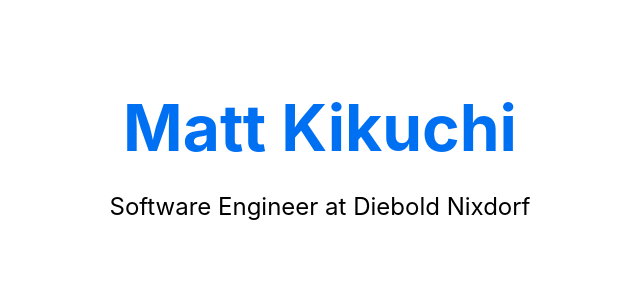
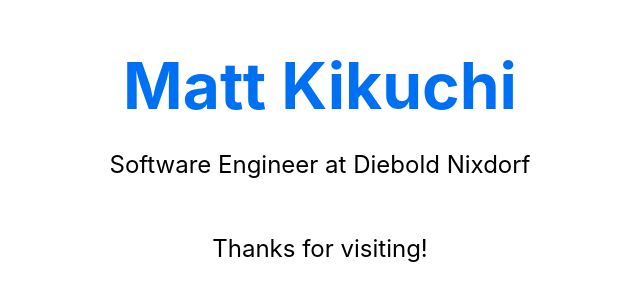
Before and after one commit to k1kuma/k1kuma-app, a Next.js app: page / in a window 1280 px wide. Shown: the part 230-530 px from the top of the page, without its empty margins (320-960 px from the left). Built offline with nearby package versions, Linux system fonts and the light colour scheme.

Commit message:
Add desc

```diff
--- a/pages/index.js
+++ b/pages/index.js
@@ -27,6 +27,10 @@
 
         <p className="description">
           Software Engineer at Diebold Nixdorf
+        </p>
+
+        <p className="description">
+          Thanks for visiting!
         </p>
 
         {/* <code>pages/index.js</code> */}
```
